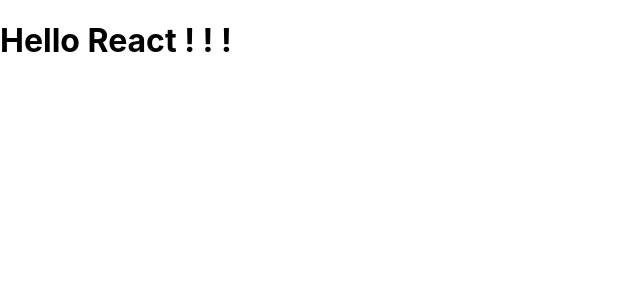
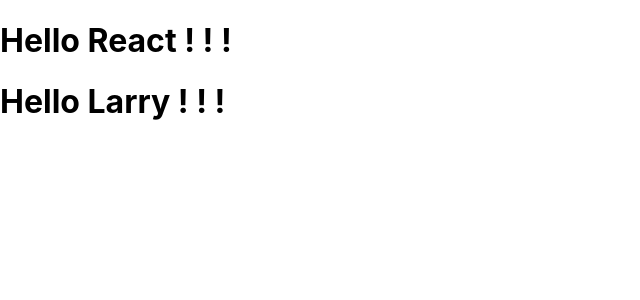
Before and after one commit to 2022-spring-adv-cloud-online/learning-react, a React (Create React App) app: page / in a window 1280 px wide. Shown: the top 300 px of the page, without its empty margins (0-640 px from the left). Built offline with nearby package versions, Linux system fonts and the light colour scheme.

Commit message:
Demonstrating a react fragment.

```diff
--- a/src/App.js
+++ b/src/App.js
@@ -3,9 +3,14 @@
 
 const App = () => {
   return (
-    <h1>
-      Hello React ! ! !
-    </h1>
+    <>
+      <h1>
+        Hello React ! ! !
+      </h1>
+      <h1>
+        Hello Larry ! ! !
+      </h1>
+    </>
   );
 };
 
```
